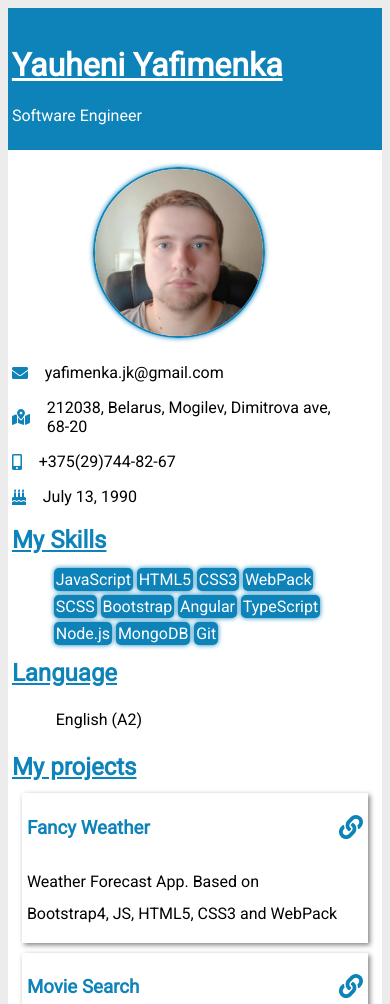
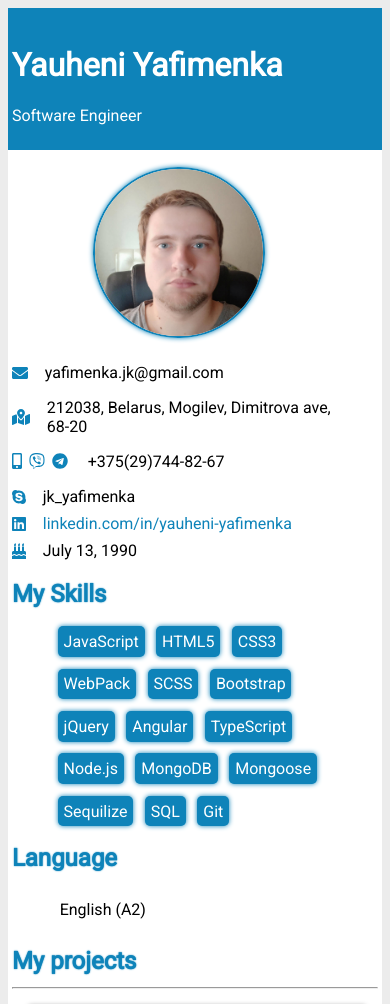
Before and after one commit to yafimchik/CV, a website built with webpack: page index.html in a window 390 px wide. Shown: the top 1004 px of the page. Built offline with nearby package versions, Linux system fonts and the light colour scheme.

Commit message:
style: fix styles of CV

```diff
--- a/index.html
+++ b/index.html
@@ -26,8 +26,22 @@
               <p>212038, Belarus, Mogilev, Dimitrova ave, 68-20</p>
             </div>
             <div class="mobile-number">
-              <i class="fas fa-mobile-alt"></i>
+              <span class="icons">
+                <i class="fas fa-mobile-alt"></i>
+                <i class="fab fa-viber"></i>
+                <i class="fab fa-telegram"></i>
+              </span>
+
               <p>+375(29)744-82-67</p>
+            </div>
+            <div class="skype">
+              <i class="fab fa-skype"></i>
+              <p>jk_yafimenka</p>
+            </div>
+            <div class="linkedin">
+              <i class="fab fa-linkedin"></i>
+              <a href="https://www.linkedin.com/in/yauheni-yafimenka" target="_blank">linkedin.com/in/yauheni-yafimenka</a>
+
             </div>
             <div class="birthday">
               <i class="fas fa-birthday-cake"></i>
@@ -43,10 +57,14 @@
               <li>WebPack</li>
               <li>SCSS</li>
               <li>Bootstrap</li>
+              <li>jQuery</li>
               <li>Angular</li>
               <li>TypeScript</li>
               <li>Node.js</li>
               <li>MongoDB</li>
+              <li>Mongoose</li>
+              <li>Sequilize</li>
+              <li>SQL</li>
               <li>Git</li>
             </ul>
           </section>
@@ -59,6 +77,7 @@
         </aside>
         <section class="my-projects">
           <h2 class="title">My projects</h2>
+          <hr>
           <article>
             <h3 class="title">Fancy Weather</h3>
             <p class="details">Weather Forecast App. Based on Bootstrap4, JS, HTML5, CSS3 and WebPack</p>
@@ -82,6 +101,7 @@
         </section>
         <section class="certificates">
           <h2 class="title">My Certificates</h2>
+          <hr>
           <article>
             <p class="title">The Rolling Scopes School Front-End Course 2020 Q1</p>
             <a href="https://app.rs.school/certificate/wfz72567" target="_blank"><i class="fas fa-link"></i></a>
--- a/src/index.js
+++ b/src/index.js
@@ -3,5 +3,6 @@ import('./scss/styles.scss').then(async () => {
   const content = tbody.content.cloneNode(true);
   document.body.appendChild(content);
   await import('@fortawesome/fontawesome-free/js/fontawesome');
-  await import('@fortawesome/fontawesome-free/js/solid');
+  import('@fortawesome/fontawesome-free/js/solid');
+  import('@fortawesome/fontawesome-free/js/brands');
 });
--- a/src/scss/styles.scss
+++ b/src/scss/styles.scss
@@ -12,10 +12,6 @@ body {
 p, h2, ul {
   margin-block-start: 0.5em;
   margin-block-end: 0.5em;
-}
-
-h1, h2 {
-  text-decoration: underline $main-color;
 }
 
 a:active, /* активная/посещенная ссылка */
@@ -40,10 +36,6 @@ footer {
 
   h1, h2, h3, h4, p {
     color: $invert-color;
-  }
-
-  h1, h2 {
-    text-decoration: underline $invert-color;
   }
 }
 
@@ -89,10 +81,20 @@ main {
         align-items: center;
         color: $main-color;
 
-        p {
-          color: black;
-          margin-left: 2vh;
+        span.icons * {
+          margin-right: 3px;
+          color: $main-color;
         }
+      }
+
+      & > div p {
+        color: black;
+        margin-left: 2vh;
+      }
+
+      & > div a {
+        color: $main-color;
+        margin-left: 2vh;
       }
     }
 
@@ -132,16 +134,17 @@ main {
     }
   }
 
-  h1, h2, h3, h4 {
+  h1, h2 {
     color: $main-color;
+    text-shadow: 0 0 1.5px $main-color;
   }
 }
 
 section.my-projects,
 section.certificates {
   article {
-    margin: 10px;
-    padding: 5px;
+    margin: 15px;
+    padding: 5px 15px;
     box-shadow: 2px 2px 5px gray;
     display: grid;
     grid-template: auto auto / 1fr auto;
@@ -149,6 +152,10 @@ section.certificates {
 
     p {
       line-height: 2em;
+    }
+
+    h3 {
+      color: black;
     }
   }
 
@@ -161,5 +168,31 @@ section.certificates {
 @media (max-width: 600px) {
   main {
     display: block;
+
+    & > aside > section.flex-list {
+      &.skills {
+        ul > li {
+          padding: 1.5vw;
+          border-radius: 5px;
+          color: $invert-color;
+          background-color: $main-color;
+          box-shadow: 0 0 5px $main-color;
+        }
+      }
+
+      ul {
+        display: flex;
+        flex-flow: row wrap;
+        list-style-type: none;
+
+        li {
+          margin: 1.5vw;
+        }
+      }
+    }
   }
 }
+
+section.my-projects > .title {
+  font-weight: 900;
+}
```
